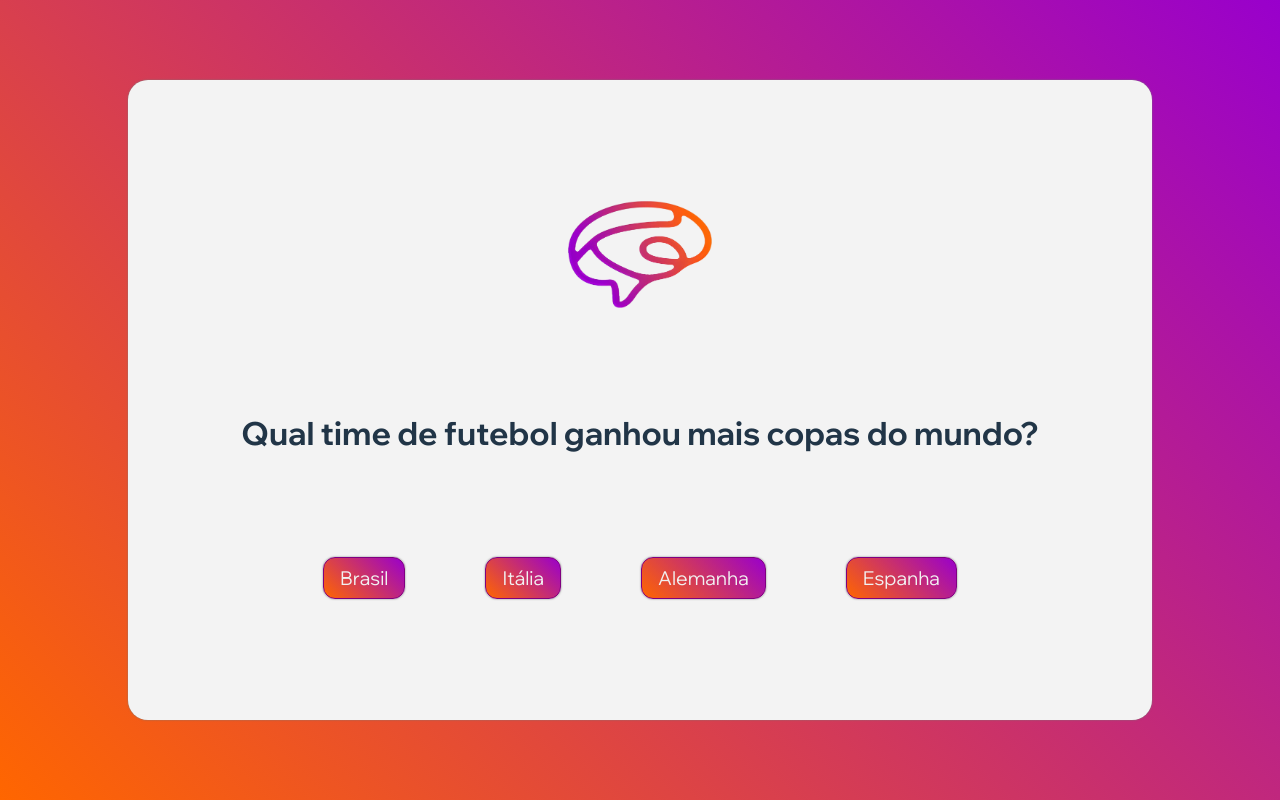
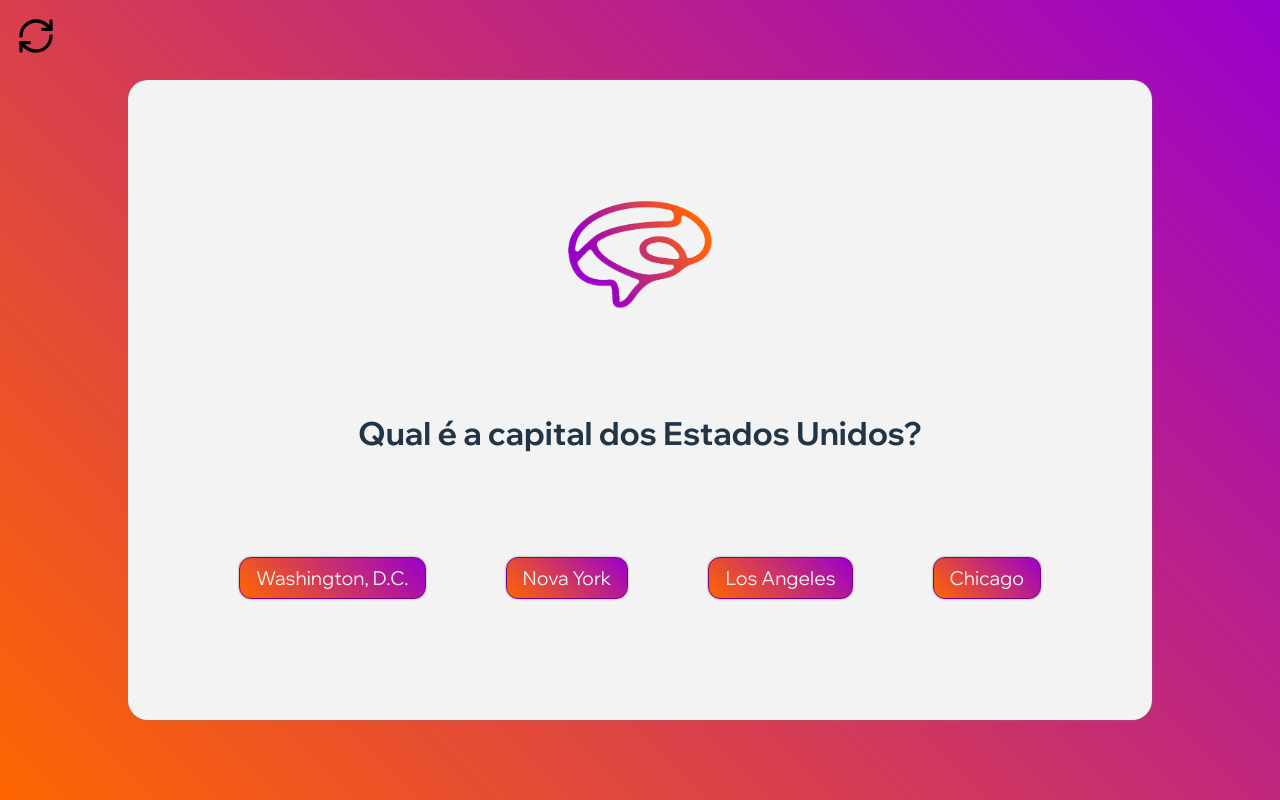
Before and after one commit to pedroluca/jogo-tenda, a React (Vite) app: page /question in a window 1280 px wide. Built offline with nearby package versions, Linux system fonts and the light colour scheme; a web font is replaced by a local one.

Commit message:
feat: add new refresh questions button

```diff
--- a/src/data/questions.tsx
+++ b/src/data/questions.tsx
@@ -193,5 +193,10 @@ export const questions = [
     title: "Qual nome do escritor dos livros: “Senhora” e “Iracema”?",
     indexCorrect: 1,
     alternativa: ["Machado de Assis", "José de Alencar", "Jorge Amado", "Gil Vicente"]
+  },
+  {
+    title: "Quantos animais de cada Moisés colocou na arca?",
+    indexCorrect: 3,
+    alternativa: ["1 de cada", "2 de cada", "4 de cada", "Nenhum"]
   }
 ]
--- a/src/index.css
+++ b/src/index.css
@@ -45,7 +45,7 @@ body {
 .button {
   color: #f1f1f1;
   border-radius: 12px;
-  border: 1px solid purple;
+  border: 1px solid #800080;
   padding: 1rem 4rem;
   font-size: 1.2em;
   font-weight: 500;
@@ -139,6 +139,14 @@ body {
   width: 15%;
 }
 
+.refresh-img {
+  width: 40px;
+  position: absolute;
+  left: 1rem;
+  top: 1rem;
+  cursor: pointer;
+}
+
 @media screen and (max-width: 768px) {
   .container-home img {
     width: 70%;
--- a/src/pages/question.tsx
+++ b/src/pages/question.tsx
@@ -1,6 +1,7 @@
 import { useState, useEffect } from 'react'
 import { questions } from '../data/questions'
 import { Button } from '../components/button'
+import RefreshIcon from '../assets/images/refresh.svg'
 import LogoOlimp from '../assets/images/logo-olimp.png'
 
 interface QuestionType {
@@ -14,11 +15,15 @@ export function Question() {
   const [message, setMessage] = useState('')
   const [question, setQuestion] = useState<QuestionType | null>(null)
 
-  useEffect(() => {
+  const selectRandomQuestion = () => {
     if (Array.isArray(questions)) {
       const randomIndex = Math.floor(Math.random() * questions.length)
       setQuestion(questions[randomIndex])
     }
+  }
+
+  useEffect(() => {
+    selectRandomQuestion()
   }, [])
 
   const handleClick = (index: number) => {
@@ -41,6 +46,7 @@ export function Question() {
   return (
     <div className='size-full container-center'>
       <div className='container-center container-question border-effect'>
+        <img src={RefreshIcon} className='refresh-img' onClick={selectRandomQuestion} />
         {question ? (
           <>
             <img src={LogoOlimp} className='logo-olimp' />
```
Also changed, not shown: package.json (+6 -6 lines), src/assets/images/refresh.svg (added), 1 other file (tests, documents, lock files or other folders).
